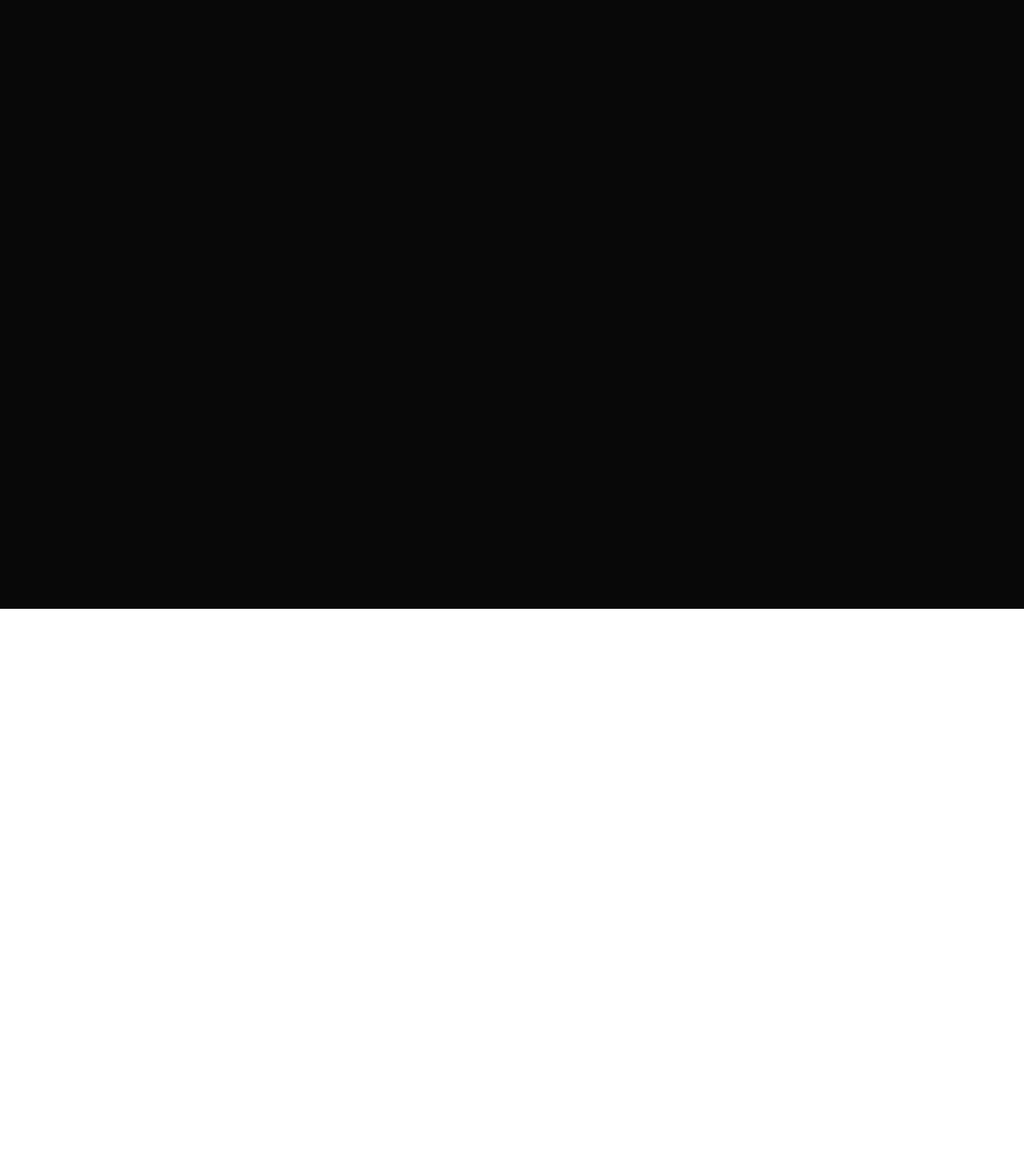
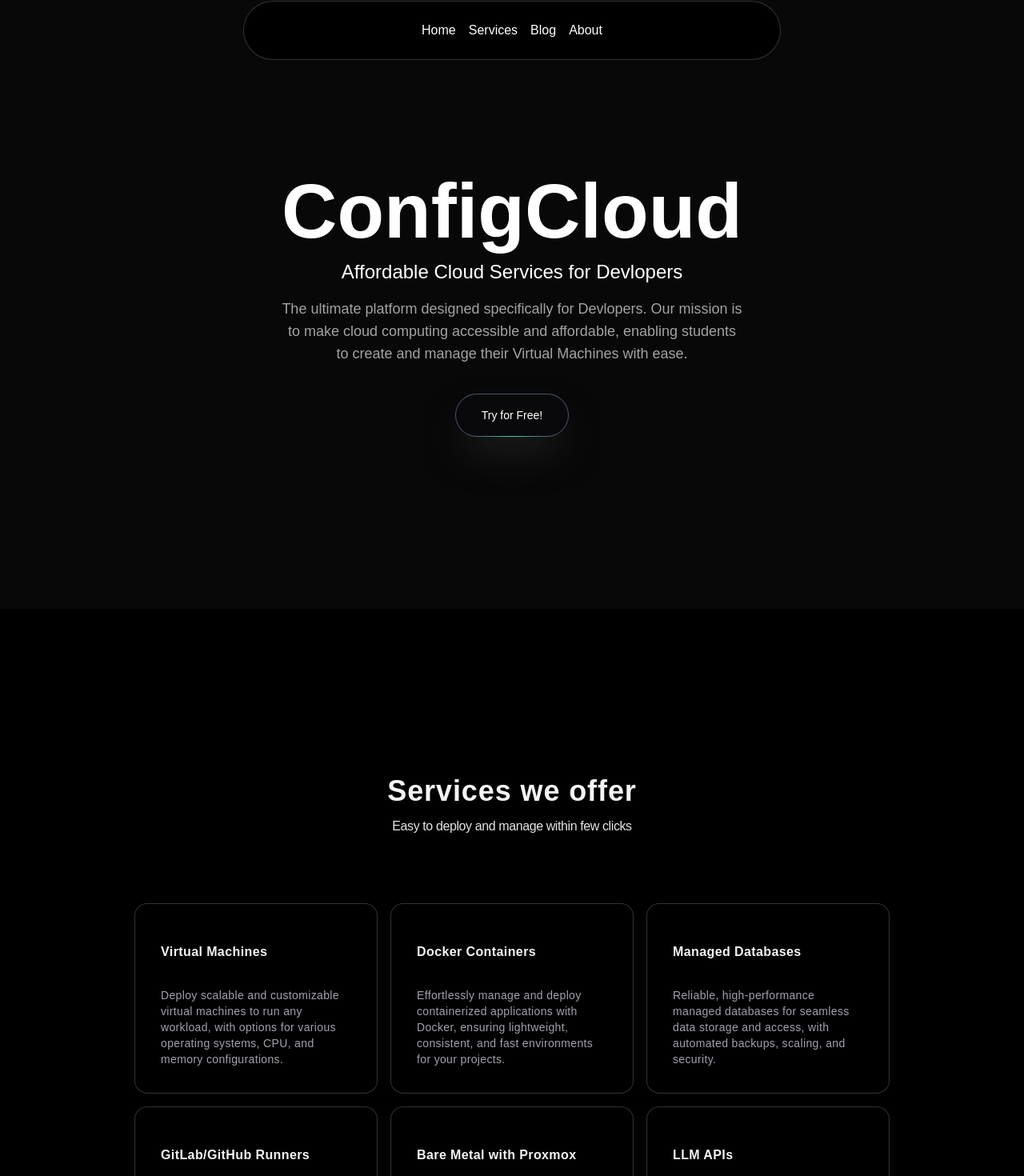
Before and after one commit to x64nik/configcloud.net, a Next.js app: page / in a window 1280 px wide. Shown: the part 39-1509 px from the top of the page at 80% size. Before the commit the page ends 800 px from the top, so only its background shows below. Built offline with nearby package versions, Linux system fonts and the light colour scheme.

Commit message:
nav hero and services cards done

```diff
--- /dev/null
+++ b/src/components/AboutSection.tsx
@@ -0,0 +1,11 @@
+import React from 'react'
+
+function AboutSection() {
+  return (
+    <div>
+      About Us
+    </div>
+  )
+}
+
+export default AboutSection
--- /dev/null
+++ b/src/components/HeroSection.tsx
@@ -0,0 +1,37 @@
+import Link from "next/link"
+
+function HeroSection() {
+  return (
+    <div
+    className="h-auto md:h-[50rem] w-full rounded-md flex flex-col items-center justify-center relative overflow-hidden mx-auto py-10 md:py-0">
+        <div className="p-4 relative z-10 w-full text-center">
+            <h1
+            className="mt-20 md:mt-10 text-5xl md:text-8xl font-bold text-white"
+            >ConfigCloud</h1>
+            <h3
+            className="mt-20 md:mt-3 text-xl md:text-2xl font-thin bg-clip-text text-transparent text-white"
+            >Affordable Cloud Services for Devlopers</h3>
+            <p
+            className="mt-4 font-normal text-base md:text-lg text-neutral-400 max-w-xl mx-auto"
+            >The ultimate platform designed specifically for Devlopers. Our mission is to make cloud computing accessible and affordable, enabling students to create and manage their Virtual Machines with ease.</p>
+            <div className="mt-4">
+                <Link href={"#"}>
+                <button className=" mt-5 bg-slate-700 no-underline group cursor-pointer relative shadow-2xl shadow-zinc-800 rounded-full p-px text-xs font-normal leading-6  text-white inline-block">
+                  <span className="absolute inset-0 overflow-hidden rounded-full">
+                    <span className="absolute inset-0 rounded-full bg-[image:radial-gradient(75%_100%_at_50%_0%,rgba(56,189,248,0.6)_0%,rgba(56,189,248,0)_75%)] opacity-0 transition-opacity duration-500 group-hover:opacity-100" />
+                  </span>
+                  <div className="text-sm relative flex space-x-2 items-center z-10 rounded-full bg-zinc-950 py-4 px-8 ring-1 ring-white/10 ">
+                    <span>
+                      Try for Free!
+                    </span>
+                  </div>
+                  <span className="absolute -bottom-0 left-[1.125rem] h-px w-[calc(100%-2.25rem)] bg-gradient-to-r from-emerald-400/0 via-emerald-400/90 to-emerald-400/0 transition-opacity duration-500 group-hover:opacity-40" />
+                </button>
+                </Link>
+            </div>
+        </div>
+    </div>
+  )
+}
+
+export default HeroSection
--- /dev/null
+++ b/src/components/Navbar.tsx
@@ -0,0 +1,32 @@
+"use client";
+import React, { useState } from "react";
+import { HoveredLink, Menu, MenuItem, ProductItem } from "./ui/navbar-menu";
+import { cn } from "@/utils/cn";
+import Link from "next/link";
+
+function Navbar({ className }: { className?: string }) {
+    const [active, setActive] = useState<string | null>(null);
+    return (
+    <div
+    className={cn("fixed top-10 inset-x-0 max-w-2xl mx-auto z-50", className)}
+    >
+      <Menu setActive={setActive}>
+        <Link href={"#"}>
+            <MenuItem setActive={setActive} active={active} item="Home"></MenuItem>
+        </Link>
+        <Link href={"#services"}>
+            <MenuItem setActive={setActive} active={active} item="Services"></MenuItem>
+        </Link>
+        <Link href={"#"}>
+            <MenuItem setActive={setActive} active={active} item="Blog"></MenuItem>
+        </Link>
+        <Link href={"#"}>
+            <MenuItem setActive={setActive} active={active} item="About"></MenuItem>
+        </Link>
+
+      </Menu>
+    </div>
+  )
+}
+
+export default Navbar
--- /dev/null
+++ b/src/components/Services.tsx
@@ -0,0 +1,27 @@
+"use cient";
+import Link from "next/link"
+import serviceData from "../data/services_data.json"
+import { HoverEffect } from "./ui/card-hover-effect";
+import { section } from "framer-motion/client";
+
+
+function Services() {
+
+  return (
+    <div id="services" className='py-12 bg-black'>
+        <div>
+            <div className="text-center">
+                <h2 className="mt-40 text-4xl text-neutral-100 font-extrabold tracking-wide">Services we offer</h2>
+                <p className="mt-2 mb-8 font-extralight leading-8 text-base text-neutral-200 tracking-tight">Easy to deploy and manage within few clicks</p>
+            </div>
+        </div>
+
+        <div className="max-w-5xl mx-auto px-8 mt-2">
+            <HoverEffect items={serviceData.services} />
+        </div>
+    </div>
+  )
+}
+
+
+export default Services
--- /dev/null
+++ b/src/data/services_data.json
@@ -0,0 +1,34 @@
+{
+    "services": [
+        {
+            "title": "Virtual Machines",
+            "description": "Deploy scalable and customizable virtual machines to run any workload, with options for various operating systems, CPU, and memory configurations.",
+            "link": "/vm"
+        },
+        {
+            "title": "Docker Containers",
+            "description": "Effortlessly manage and deploy containerized applications with Docker, ensuring lightweight, consistent, and fast environments for your projects.",
+            "link": "/docker"
+        },
+        {
+            "title": "Managed Databases",
+            "description": "Reliable, high-performance managed databases for seamless data storage and access, with automated backups, scaling, and security.",
+            "link": "/db"
+        },
+        {
+            "title": "GitLab/GitHub Runners",
+            "description": "Dedicated runners for GitLab and GitHub CI/CD pipelines, enabling efficient and customizable automation for building, testing, and deploying your code.",
+            "link": "/runners"
+        },
+        {
+            "title": "Bare Metal with Proxmox",
+            "description": "Access powerful bare-metal servers with a dedicated Proxmox dashboard, providing full control over hardware resources for intensive, customizable workloads.",
+            "link": "/bare-metal"
+        },
+        {
+            "title": "LLM APIs",
+            "description": "Leverage cutting-edge Large Language Model (LLM) APIs, featuring Ollama and other self-hosted LLMs, to integrate advanced AI capabilities into your applications securely and efficiently.",
+            "link": "/llms"
+        }
+    ]
+}
--- /dev/null
+++ b/src/utils/cn.tsx
@@ -0,0 +1,6 @@
+import { ClassValue, clsx } from "clsx";
+import { twMerge } from "tailwind-merge";
+
+export function cn(...inputs: ClassValue[]) {
+  return twMerge(clsx(inputs));
+}
```
